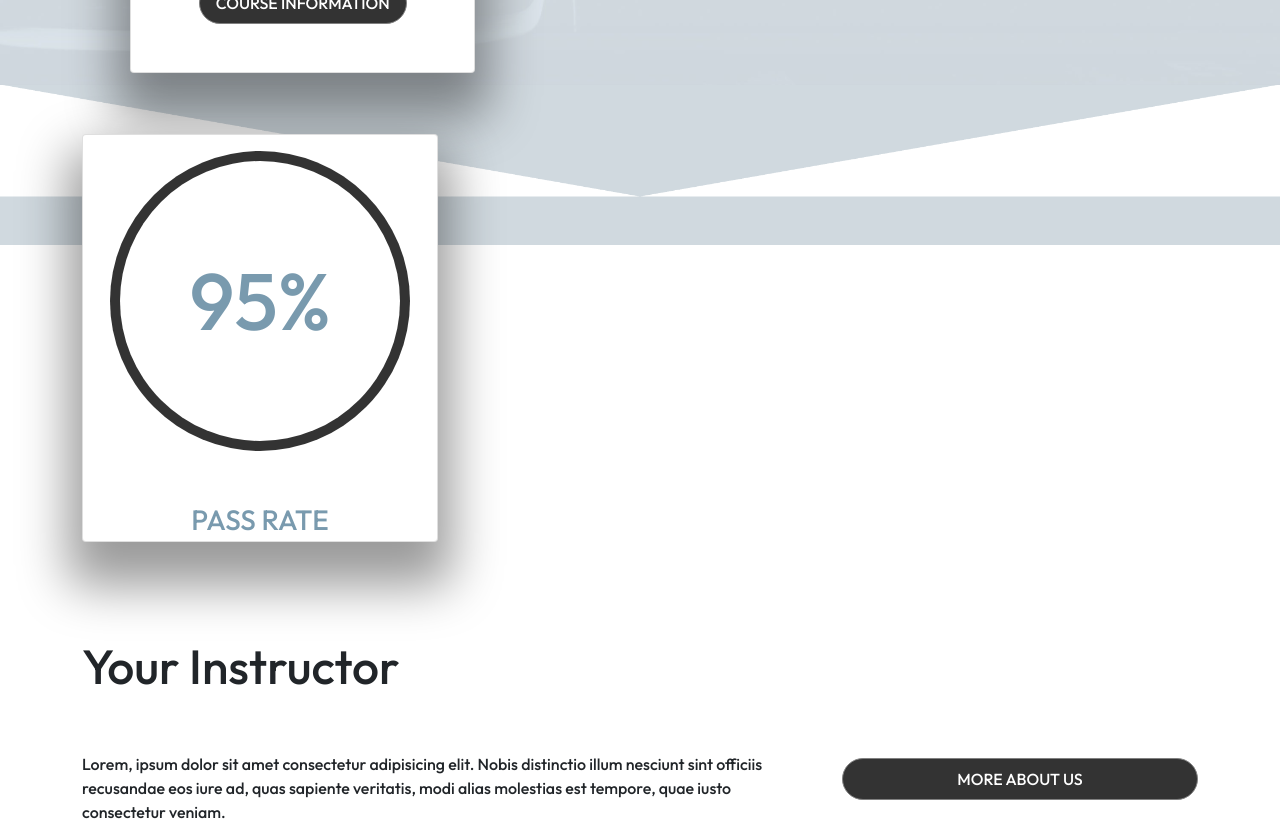
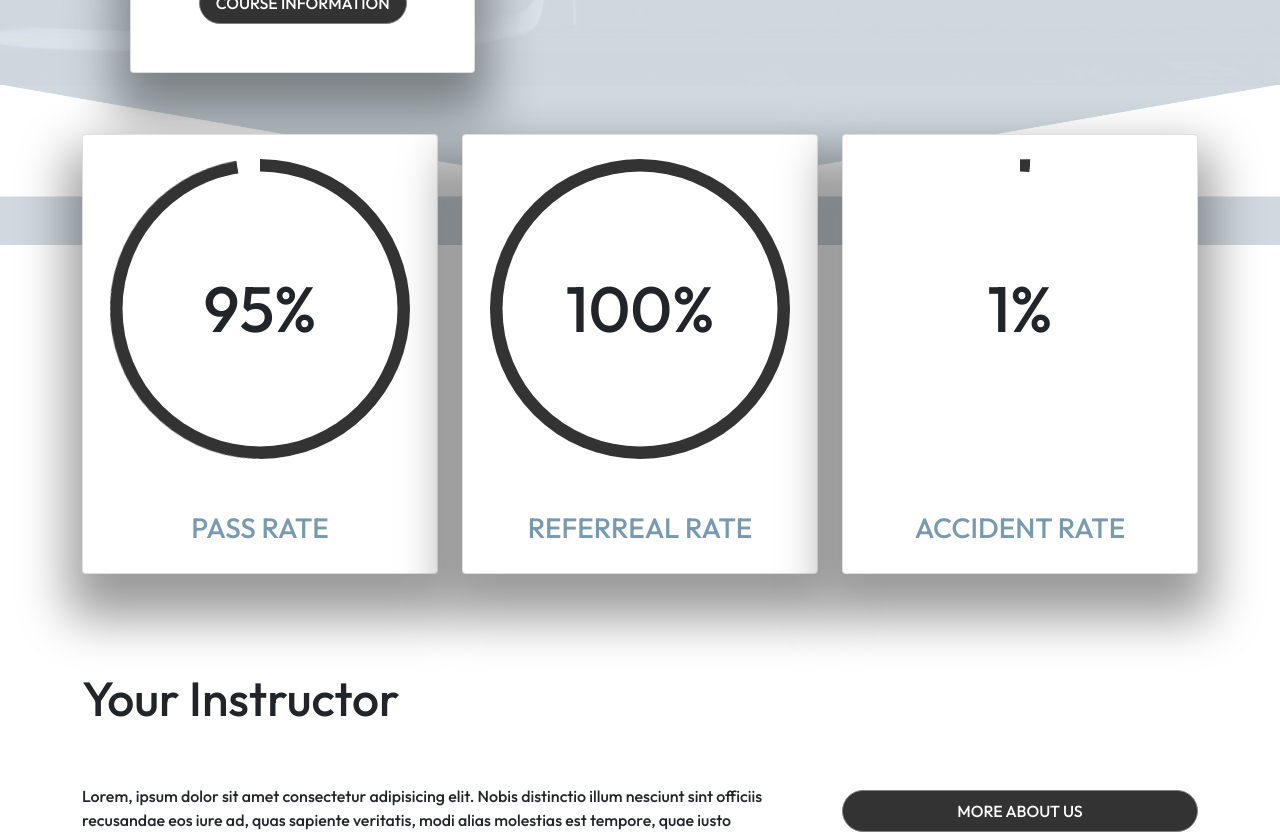
Before and after one commit to Pablo-V-Silva/proj-html-vuejs, a Vue app: page / in a window 1280 px wide. Shown: the part 1640-2474 px from the top of the page. Built offline with nearby package versions, Linux system fonts and the light colour scheme.

Commit message:
progressions bars complete

```diff
--- a/src/components/Credits.vue
+++ b/src/components/Credits.vue
@@ -20,7 +20,7 @@
 export default {};
 </script>
 
-<style lang="scss">
+<style scoped lang="scss">
 @import "../assets/scss/variables.scss";
 span {
   color: rgb(44, 146, 35);
--- a/src/components/FooterContacts.vue
+++ b/src/components/FooterContacts.vue
@@ -1,6 +1,6 @@
 <template>
   <div class="contactsFooter">
-    <div class="container">
+    <div class="container pb-5">
       <div class="row row-cols-4 g-5">
         <div class="col">
           <img src="../assets/img/avada-drivers-logo-1x.png" alt="" />
--- a/src/components/Referreal.vue
+++ b/src/components/Referreal.vue
@@ -4,30 +4,88 @@
       <div class="row row-cols-3">
         <div class="col">
           <div class="card">
-            <div class="circle-wrap d-flex justify-content-center pt-3">
-              <div class="circlEst">
-                <div class="circle">
+            <div class="circle-wrap position-relative mx-auto mt-4">
+              <div class="innCircle"></div>
               <div
                 class="
+                  position-absolute
+                  top-50
+                  start-50
+                  translate-middle
                   number
-                      d-flex
-                      justify-content-center
-                      align-items-center
-                      h-100
                 "
               >
                 95%
               </div>
+              <div class="circle">
+                <div class="left prog">
+                  <div class="progressBar"></div>
+                </div>
+                <div class="right prog">
+                  <div class="progressBar"></div>
                 </div>
               </div>
             </div>
-            <div class="inforate text-uppercase pt-5 fs-3 text-center">
+            <div class="inforate text-uppercase pt-5 pb-4 fs-3 text-center">
               pass rate
             </div>
           </div>
         </div>
-        <div class="col"></div>
-        <div class="col"></div>
+        <div class="col">
+          <div class="card">
+            <div class="circle-wrap position-relative mx-auto mt-4">
+              <div class="innCircle"></div>
+              <div
+                class="
+                  position-absolute
+                  top-50
+                  start-50
+                  translate-middle
+                  number
+                "
+              >
+                100%
+              </div>
+              <div class="circle center">
+                <div class="left prog">
+                  <div class="progressBar"></div>
+                </div>
+                <div class="rightcenter prog">
+                  <div class="progressBar"></div>
+                </div>
+              </div>
+            </div>
+            <div class="inforate text-uppercase pt-5 pb-4 fs-3 text-center">
+              referreal rate
+            </div>
+          </div>
+        </div>
+        <div class="col">
+          <div class="card">
+            <div class="circle-wrap position-relative mx-auto mt-4">
+              <div class="innCircle"></div>
+              <div
+                class="
+                  position-absolute
+                  top-50
+                  start-50
+                  translate-middle
+                  number
+                "
+              >
+                1%
+              </div>
+              <div class="circle end">
+                <div class="rightend prog">
+                  <div class="progressBar"></div>
+                </div>
+              </div>
+            </div>
+            <div class="inforate text-uppercase pt-5 pb-4 fs-3 text-center">
+              accident rate
+            </div>
+          </div>
+        </div>
       </div>
     </div>
   </div>
@@ -44,24 +102,103 @@ export default {};
   .card {
     -webkit-box-shadow: 0px 30px 50px 14px rgba(0, 0, 0, 0.4);
     box-shadow: 0px 30px 50px 14px rgba(0, 0, 0, 0.4);
-    .circlEst {
+
+    .circle-wrap {
       width: 300px;
       height: 300px;
+      border: 0px solid $principal_color;
+
+      .innCircle {
+        position: absolute;
+        top: 50%;
+        left: 50%;
+        z-index: 6;
+        width: 275px;
+        height: 275px;
+        background-color: white;
         border-radius: 50%;
-      background-color: $principal_color;
-      display: flex;
-      justify-content: center;
-      align-items: center;
+        transform: translate(-50%, -50%);
+      }
+
+      .number {
+        z-index: 7;
+        font-size: 4rem;
+      }
 
       .circle {
+        .prog {
+          width: 100%;
+          height: 100%;
           background-color: white;
-        width: 280px;
-        height: 280px;
+          position: absolute;
           border-radius: 50%;
+          clip: rect(0, 300px, 300px, 150px);
 
-        .number {
-          font-size: 5rem;
-          color: $coursesTxt_color;
+          .progressBar {
+            position: absolute;
+            width: 100%;
+            height: 100%;
+            border-radius: 50%;
+            clip: rect(0, 150px, 300px, 0);
+            background-color: $principal_color;
+          }
+        }
+
+        .left .progressBar {
+          z-index: 1;
+          animation: left 1s linear both;
+        }
+
+        @keyframes left {
+          100% {
+            transform: rotate(180deg);
+          }
+        }
+
+        .right {
+          transform: rotate(180deg);
+          z-index: 3;
+        }
+
+        .right .progressBar {
+          animation: right 1s linear both;
+          animation-delay: 1s;
+        }
+        @keyframes right {
+          100% {
+            transform: rotate(171deg);
+          }
+        }
+      }
+    }
+
+    .center {
+      .rightcenter {
+        transform: rotate(180deg);
+        z-index: 3;
+      }
+      .rightcenter .progressBar {
+        animation: rightcenter 1s linear both;
+        animation-delay: 1s;
+      }
+      @keyframes rightcenter {
+        100% {
+          transform: rotate(180deg);
+        }
+      }
+    }
+
+    .end {
+      .rightend {
+        z-index: 3;
+      }
+      .rightend .progressBar {
+        animation: rightend 1s linear both;
+        animation-delay: 1s;
+      }
+      @keyframes rightend {
+        100% {
+          transform: rotate(4deg);
         }
       }
     }
```
Lines whose indentation alone changed are shown as unchanged.
